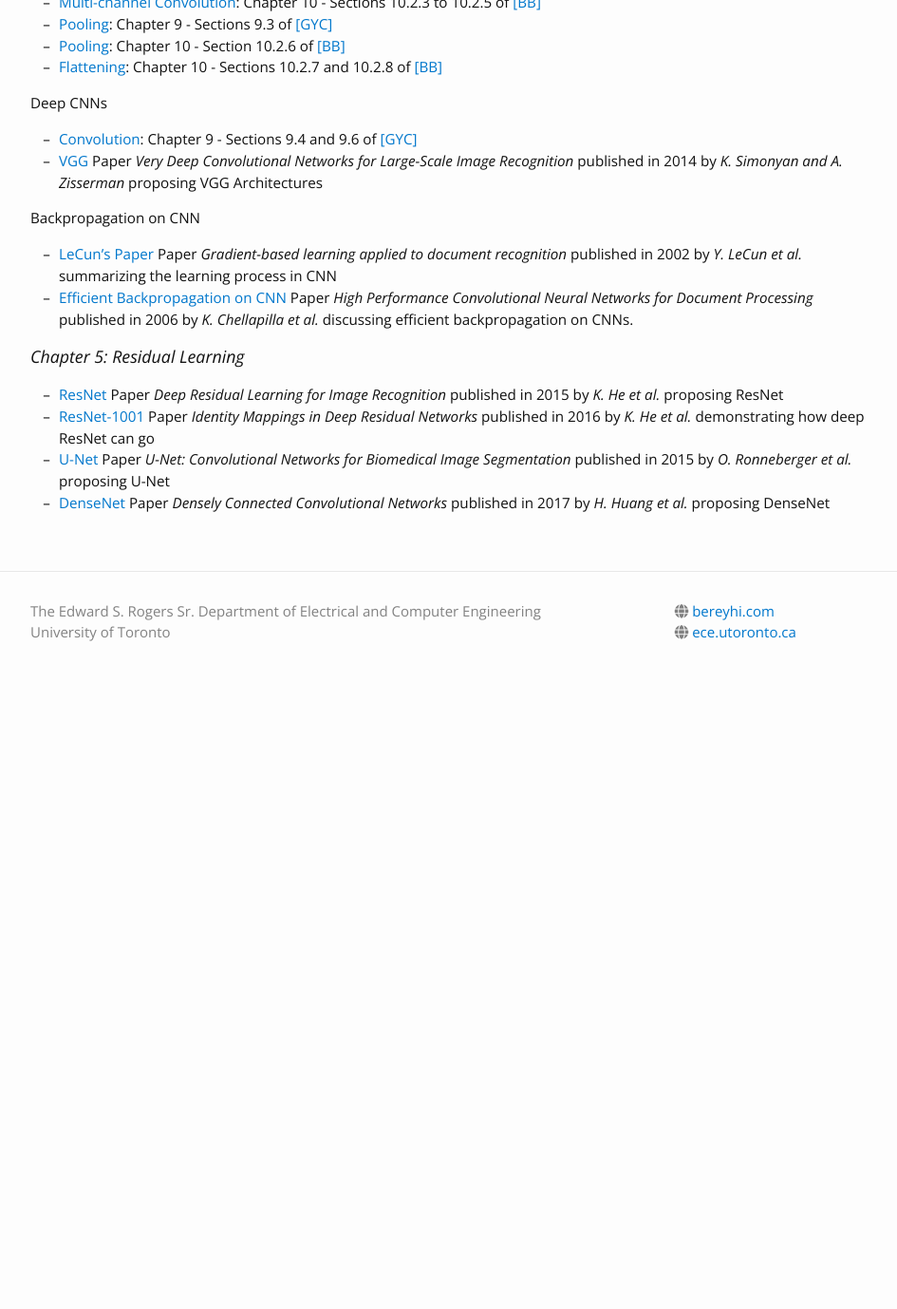
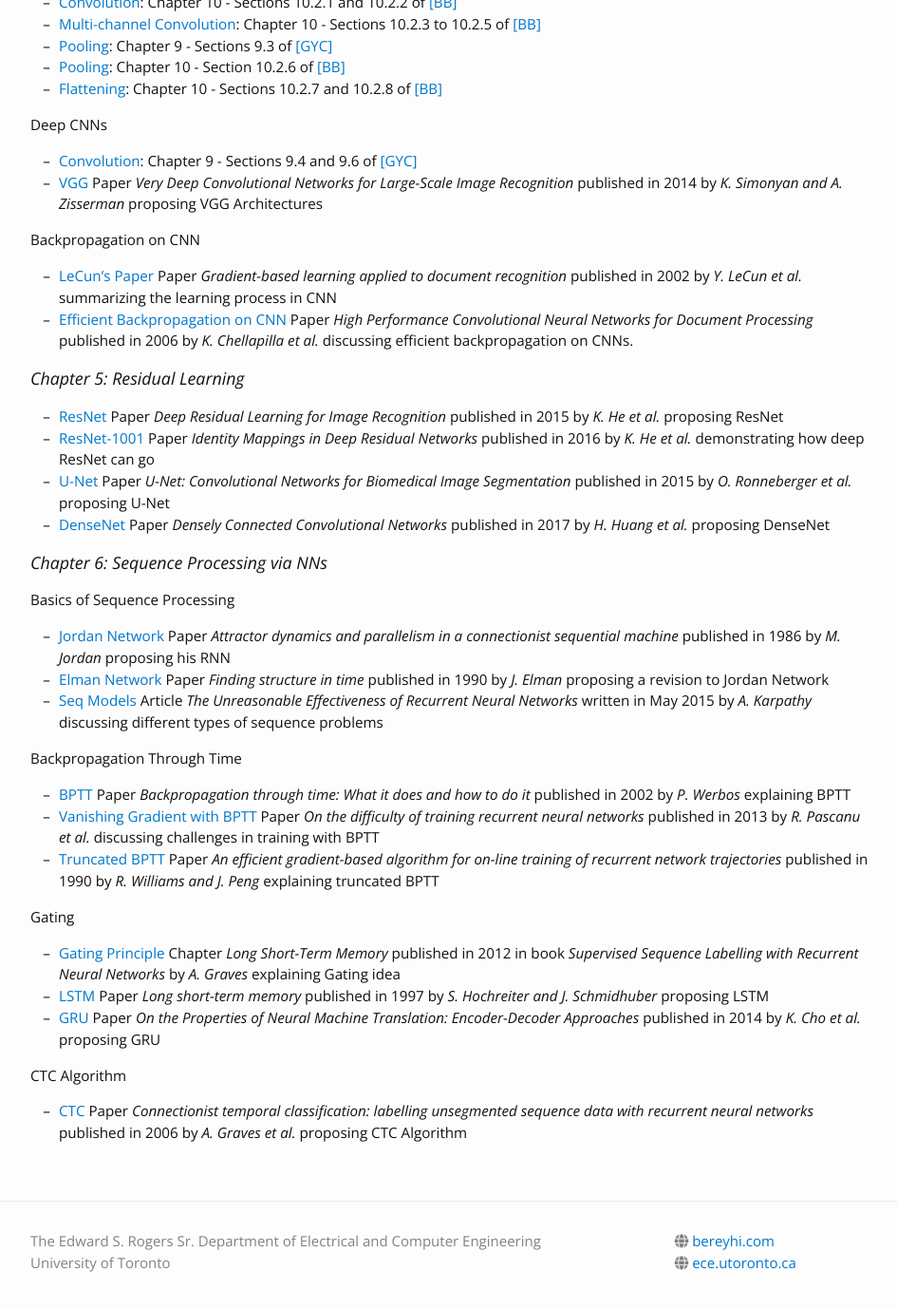
Before and after one commit to bereyhi-courses/dl-utoronto, a Jekyll site: the page built from materials.md, in a window 1280 px wide and 1400 px high, scrolled down 4936 px. Shown: the top 1378 px of the window at 95% size, without its empty margins (163-1108 px from the left). Built offline with Jekyll 4.4.1, drawn with Linux system fonts in a browser that asks for light colours; nearby versions of some CDN libraries; before the commit the page ends 5673 px from its top, so only the background shows below that; some of the changed text lies outside the part shown.

```diff
--- a/materials.md
+++ b/materials.md
@@ -55,6 +55,7 @@ The tutorial notebooks can be accessed below.
 * [Tutorial 4](https://github.com/seyedsaleh/AplDL-tutorials-ece1508/tree/main/Tutorial_Notebooks/Tutorial4-CNN%2C%20AlexNet%20in%20PyTorch): CNNs by __Saleh Tabatabaei__ [Watch the Video](https://play.library.utoronto.ca/watch/5814f9ece8b5d1687112f32649621720)
 * [Tutorial 5](https://q.utoronto.ca/courses/396459/modules): Midterm Review by __Saleh Tabatabaei__ [Watch the Video](https://play.library.utoronto.ca/watch/d095763335f9139a5e7d99501e07cfd3)
 * [Tutorial 6](https://q.utoronto.ca/courses/396459/modules): ResNet by __Saleh Tabatabaei__ [Watch the Video](https://play.library.utoronto.ca/watch/515c9ee8c3a9d1f64a51377c68009a0d)
+* [Tutorial 7](https://q.utoronto.ca/courses/396459/modules): RNNs by __Saleh Tabatabaei__ [Watch the Video](https://play.library.utoronto.ca/watch/315c11f3172eb92eb08c222645bad5f3)
 
 
 
@@ -188,3 +189,23 @@ This section will be completed gradually through the semester.
 * [ResNet-1001](https://arxiv.org/abs/1603.05027) Paper _Identity Mappings in Deep Residual Networks_ published in 2016 by _K. He et al._ demonstrating how deep ResNet can go
 * [U-Net](https://arxiv.org/abs/1505.04597) Paper _U-Net: Convolutional Networks for Biomedical Image Segmentation_ published in 2015 by _O. Ronneberger et al._ proposing U-Net
 * [DenseNet](https://arxiv.org/abs/1608.06993) Paper _Densely Connected Convolutional Networks_ published in 2017 by _H. Huang et al._ proposing DenseNet
+
+### Chapter 6: Sequence Processing via NNs
+
+#### Basics of Sequence Processing
+* [Jordan Network](https://escholarship.org/uc/item/1fg2j76h) Paper _Attractor dynamics and parallelism in a connectionist sequential machine_ published in 1986 by _M. Jordan_ proposing his RNN
+* [Elman Network](https://doi.org/10.1207/s15516709cog1402_1) Paper _Finding structure in time_ published in 1990 by _J. Elman_ proposing a revision to Jordan Network
+* [Seq Models](https://karpathy.github.io/2015/05/21/rnn-effectiveness/) Article _The Unreasonable Effectiveness of Recurrent Neural Networks_ written in May 2015 by _A. Karpathy_ discussing different types of sequence problems
+
+#### Backpropagation Through Time
+* [BPTT](https://ieeexplore.ieee.org/abstract/document/58337) Paper _Backpropagation through time: What it does and how to do it_ published in 2002 by _P. Werbos_ explaining BPTT
+* [Vanishing Gradient with BPTT](https://proceedings.mlr.press/v28/pascanu13.html) Paper _On the difficulty of training recurrent neural networks_ published in 2013 by _R. Pascanu et al._ discussing challenges in training with BPTT
+* [Truncated BPTT](https://direct.mit.edu/neco/article/2/4/490/5561/An-Efficient-Gradient-Based-Algorithm-for-On-Line) Paper _An efficient gradient-based algorithm for on-line training of recurrent network trajectories_ published in 1990 by _R. Williams and J. Peng_ explaining truncated BPTT
+
+#### Gating
+* [Gating Principle](https://link.springer.com/chapter/10.1007/978-3-642-24797-2_4) Chapter _Long Short-Term Memory_ published in 2012 in book _Supervised Sequence Labelling with Recurrent Neural Networks_ by _A. Graves_ explaining Gating idea
+* [LSTM](https://ieeexplore.ieee.org/abstract/document/6795963) Paper _Long short-term memory_ published in 1997 by _S. Hochreiter and J. Schmidhuber_ proposing LSTM
+* [GRU](https://arxiv.org/abs/1409.1259) Paper _On the Properties of Neural Machine Translation: Encoder-Decoder Approaches_ published in 2014 by _K. Cho et al._ proposing GRU
+
+#### CTC Algorithm
+* [CTC](https://link.springer.com/chapter/10.1007/978-3-642-24797-2_4) Paper _Connectionist temporal classification: labelling unsegmented sequence data with recurrent neural networks_ published in 2006 by _A. Graves et al._ proposing CTC Algorithm
```
Also changed, not shown: _lectures/L44_SequenceData.md (added, +17 -0 lines), _lectures/L45_RNN1.md (added, +16 -0 lines), _lectures/L46_RNN2.md (added, +16 -0 lines), _lectures/L47_RNN3.md (added, +17 -0 lines), _lectures/L48_Gating.md (added, +16 -0 lines).
